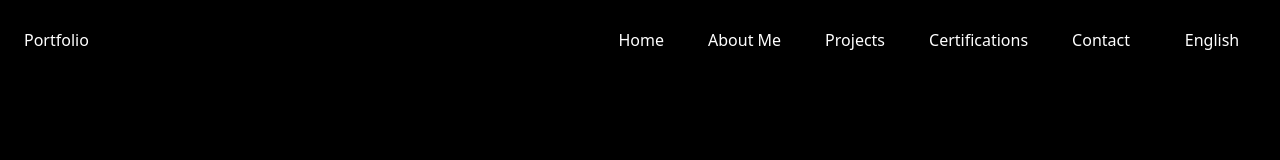
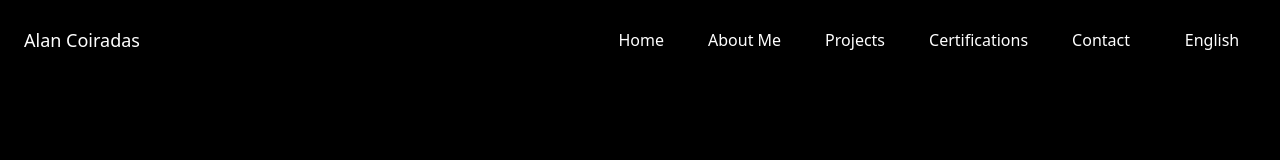
Before and after one commit to leocoiradas/Portfolio, a React (Vite) app: page / in a window 1280 px wide. Shown: the top 160 px of the page. Built offline with nearby package versions, Linux system fonts and the light colour scheme.

Commit message:
Cambio en el nombre del sitio web visible en el header

```diff
--- a/src/pages/Header.jsx
+++ b/src/pages/Header.jsx
@@ -5,7 +5,7 @@ function Header(){
     return(
         <header className="flex justify-between items-center w-full min-h-[10dvh] p-3 sticky top-0 z-50 bg-black">
             <div className="p-3">
-                <h1 className="text-white">Portfolio</h1>
+                <h1 className="text-xl lg:text-lg text-white">Alan Coiradas</h1>
             </div>
             <NavbarFunction />
         </header>
```
